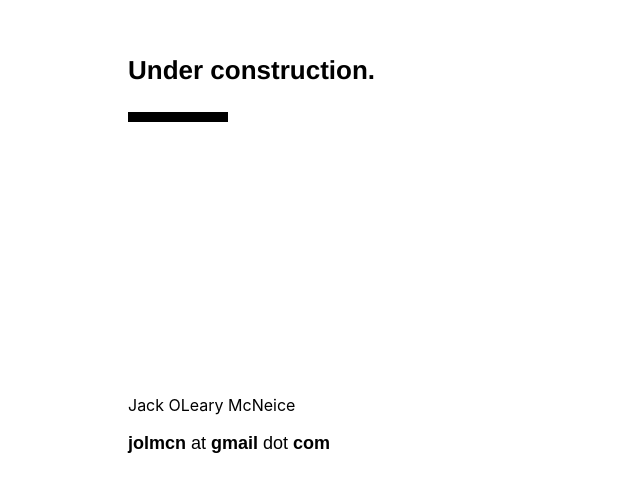
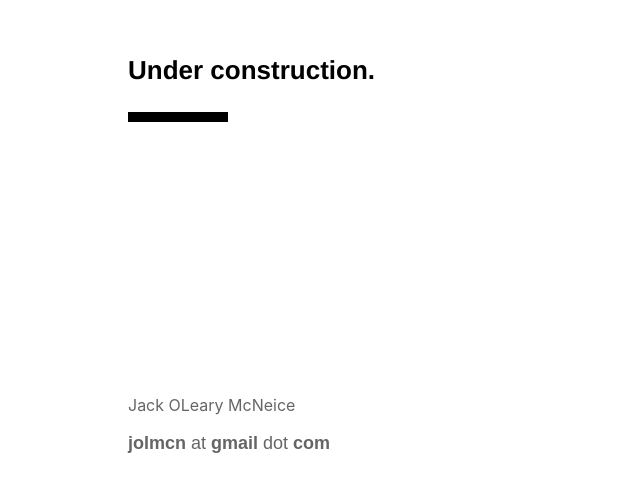
Before and after one commit to jolmcn/jolmcn, a React (Create React App) app: page / in a window 1280 px wide. Shown: the part 245-736 px from the top of the page, without its empty margins (0-640 px from the left). Built offline with nearby package versions, Linux system fonts and the light colour scheme.

Commit message:
small style change

```diff
--- a/src/App.css
+++ b/src/App.css
@@ -33,6 +33,11 @@ html{
   text-align:left;
   width:80vw;
   justify-content:center;
+  opacity:0.6;
+}
+
+.App-footer:hover{
+  opacity:1;
 }
 
 .App-footer .footerText{
```
